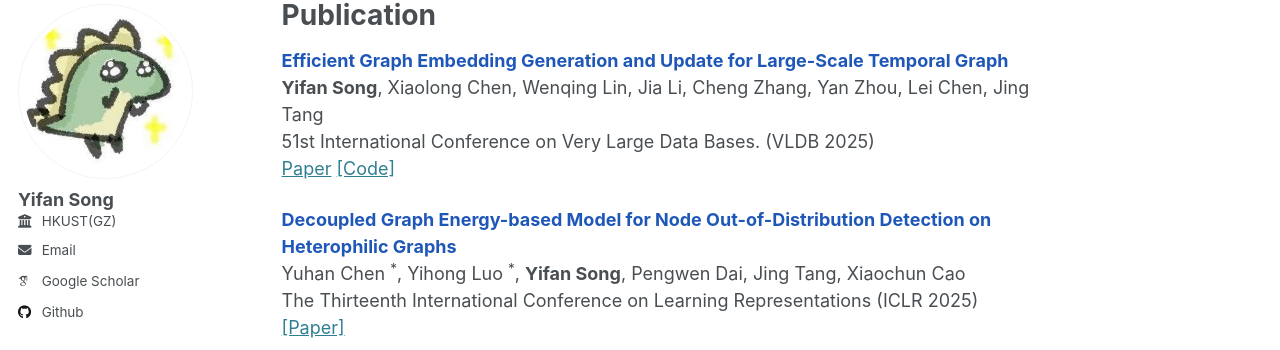
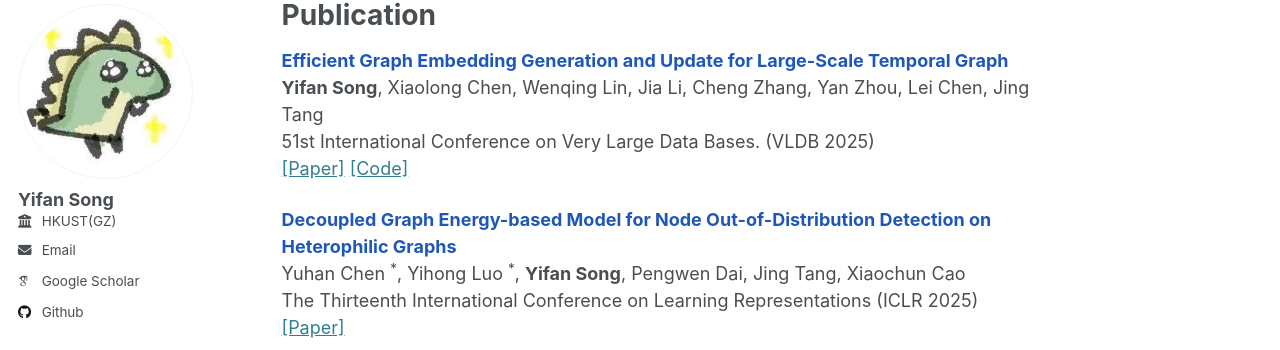
Before and after one commit to yfsong00/smallhammer.github.io, a Jekyll site: the page built from _pages/about.md, in a window 1280 px wide and 900 px high, scrolled down 351 px. Shown: the part 102-452 px from the top of the window. Built offline with Jekyll 4.4.1, drawn with Linux system fonts in a browser that asks for light colours; some web fonts are replaced.

Commit message:
Update about.md

```diff
--- a/_pages/about.md
+++ b/_pages/about.md
@@ -22,7 +22,7 @@ Publication
 <strong><font style = "color:#1f57b8">Efficient Graph Embedding Generation and Update for Large-Scale Temporal Graph</font></strong><br />
 <strong>Yifan Song</strong>, Xiaolong Chen, Wenqing Lin, Jia Li, Cheng Zhang, Yan Zhou, Lei Chen, Jing Tang<br />
 51st International Conference on Very Large Data Bases. (VLDB 2025) <br />
-[Paper](https://vldb.org/pvldb/volumes/18/paper/Efficient%20Graph%20Embedding%20Generation%20and%20Update%20for%20Large-Scale%20Temporal%20Graph) [[Code]](https://github.com/yfsong00/VLDB2025LTGE) <br />
+[[Paper]](https://vldb.org/pvldb/volumes/18/paper/Efficient%20Graph%20Embedding%20Generation%20and%20Update%20for%20Large-Scale%20Temporal%20Graph) [[Code]](https://github.com/yfsong00/VLDB2025LTGE) <br />
 
 <strong><font style = "color:#1f57b8">Decoupled Graph Energy-based Model for Node Out-of-Distribution Detection on Heterophilic Graphs</font></strong><br />
 Yuhan Chen <sup>*</sup>, Yihong Luo <sup>*</sup>, <strong>Yifan Song</strong>, Pengwen Dai, Jing Tang, Xiaochun Cao <br />
```
